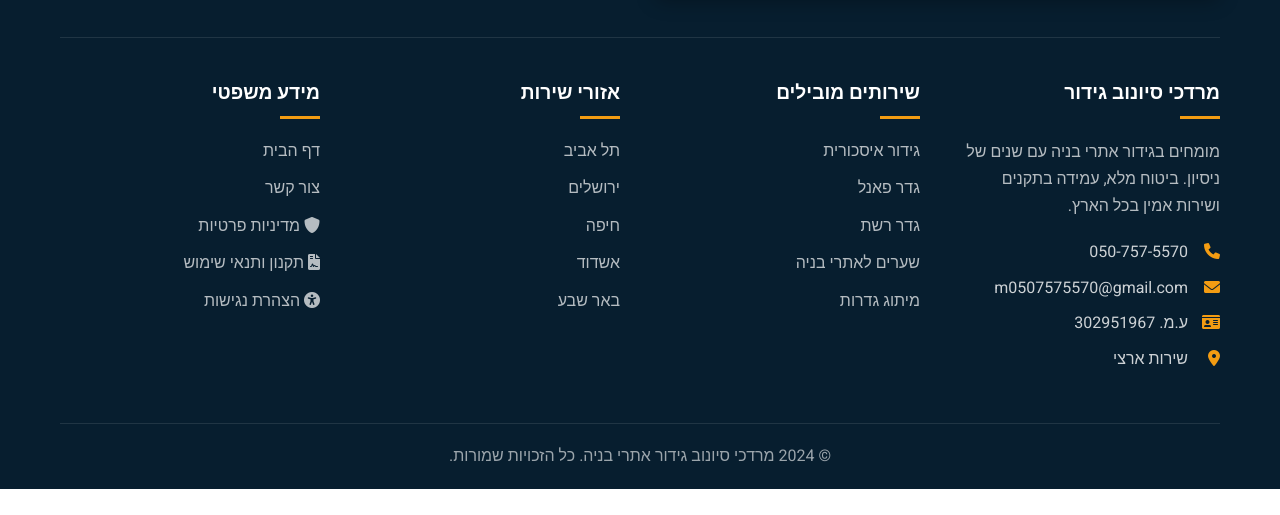
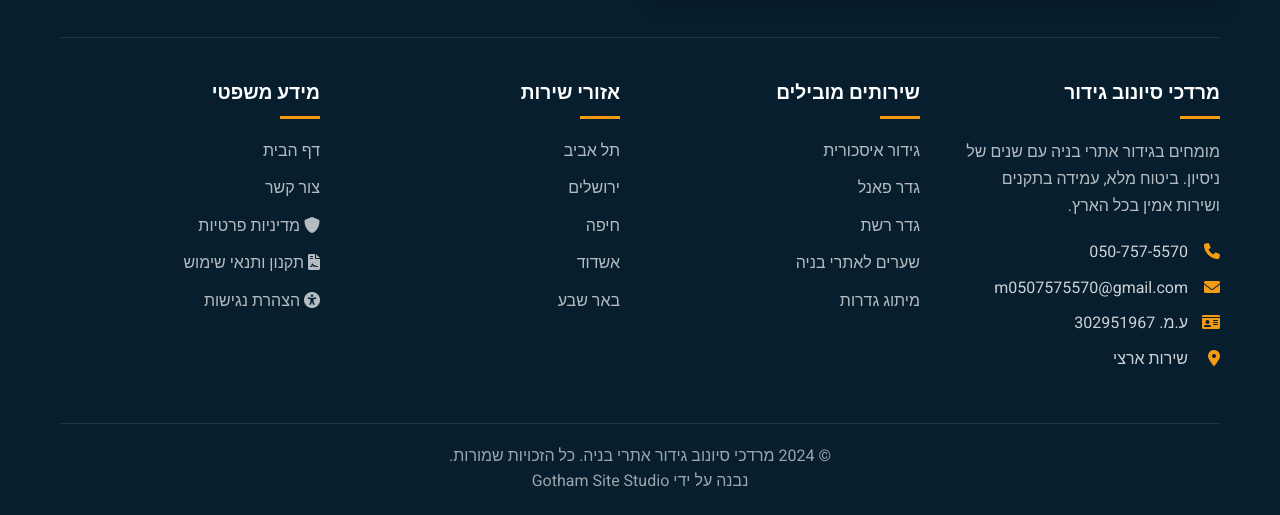
Before and after one commit to alphaLocks/mordechai-gidur-website, a plain HTML site: page template_city.html in a window 1280 px wide. Shown: the part 1471-1986 px from the top of the page. Before the commit the page ends 1960 px from the top, so only its background shows below. Drawn offline with Linux system fonts and the light colour scheme.

Commit message:
Add footer credit: Gotham Site Studio

```diff
--- a/template_city.html
+++ b/template_city.html
@@ -220,6 +220,7 @@
             </div>
             <div class="footer-bottom">
                 <p>&copy; 2024 מרדכי סיונוב גידור אתרי בניה. כל הזכויות שמורות.</p>
+                <p class="footer-credit">נבנה על ידי <a href="https://gothamsitestudio.com/" target="_blank" rel="noopener noreferrer">Gotham Site Studio</a></p>
             </div>
         </div>
     </footer>
```
Also changed, not shown: index.html (+1 -0 lines), template_service.html (+1 -0 lines).
